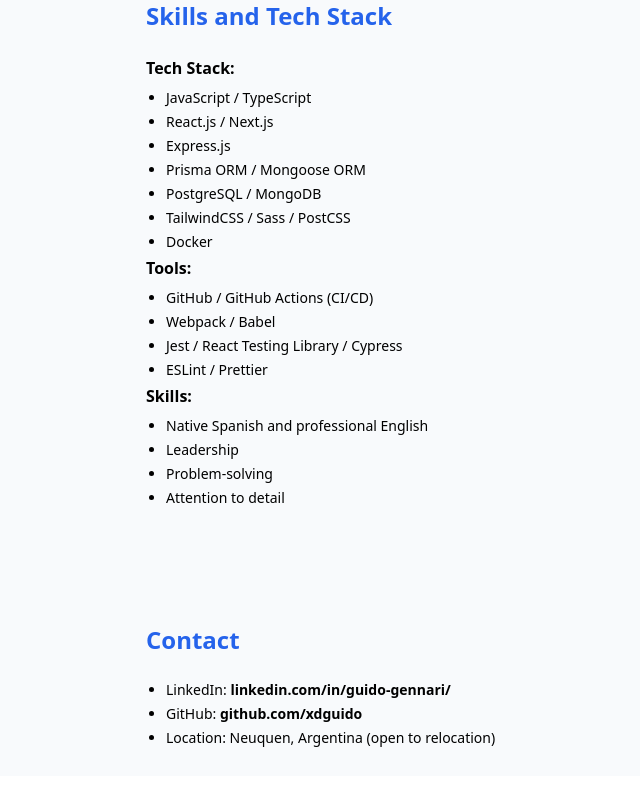
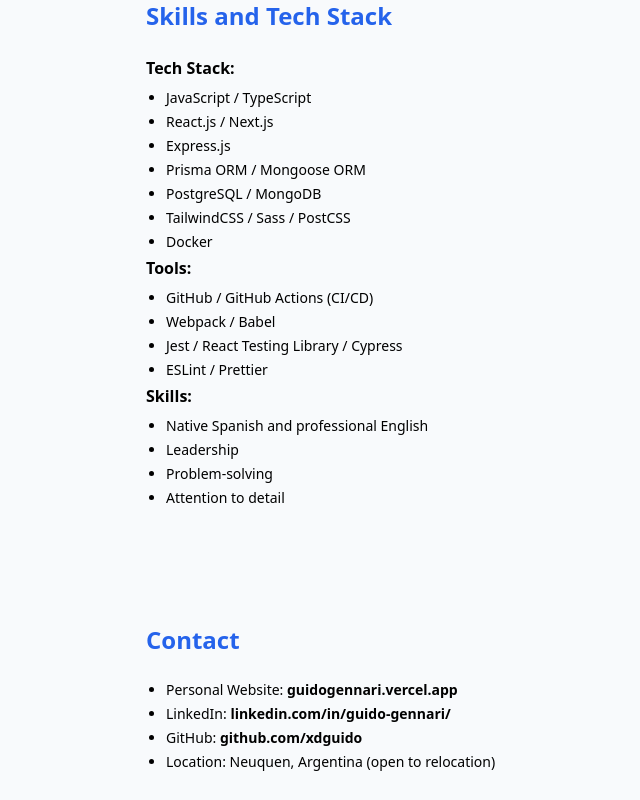
Before and after one commit to xdguido/guidogennari-web, a Next.js app: page /resume in a window 1280 px wide. Shown: the part 1756-2556 px from the top of the page, without its empty margins (218-858 px from the left). Before the commit the page ends 2532 px from the top, so only its background shows below. Built offline with nearby package versions, Linux system fonts and the light colour scheme.

Commit message:
feat: update content

```diff
--- a/pages/resume.tsx
+++ b/pages/resume.tsx
@@ -250,6 +250,17 @@ export default function Resume() {
                     <div className="grid items-baseline print:grid-cols-4 lg:grid-cols-4">
                         <ul className="list-disc sm:text-sm pl-5 print:col-start-2 lg:col-start-2 print:col-span-3 lg:col-span-3">
                             <li className="mb-1">
+                                Personal Website:{' '}
+                                <a
+                                    className="font-semibold"
+                                    target={'_blank'}
+                                    href="https://www.guidogennari.vercel.app/"
+                                    rel="noreferrer"
+                                >
+                                    guidogennari.vercel.app
+                                </a>
+                            </li>
+                            <li className="mb-1">
                                 LinkedIn:{' '}
                                 <a
                                     className="font-semibold"
```
Also changed, not shown: 1 other file (tests, documents, lock files or other folders).
